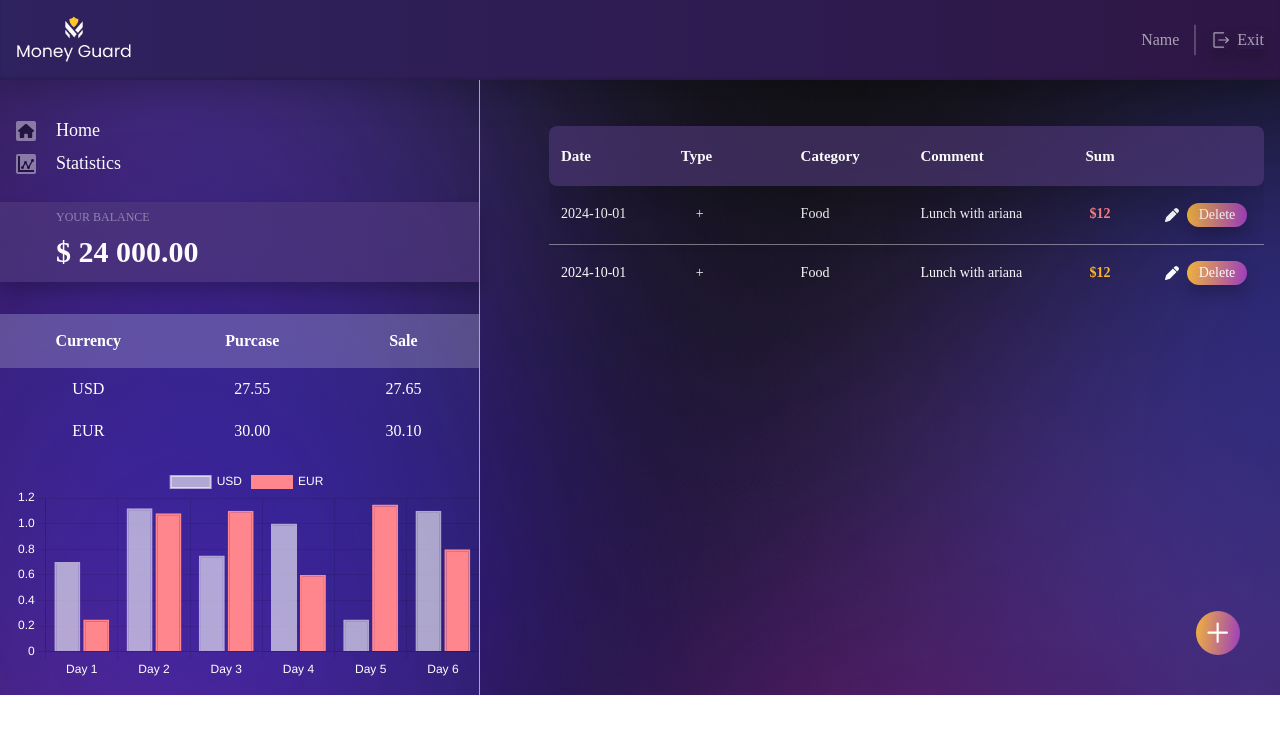
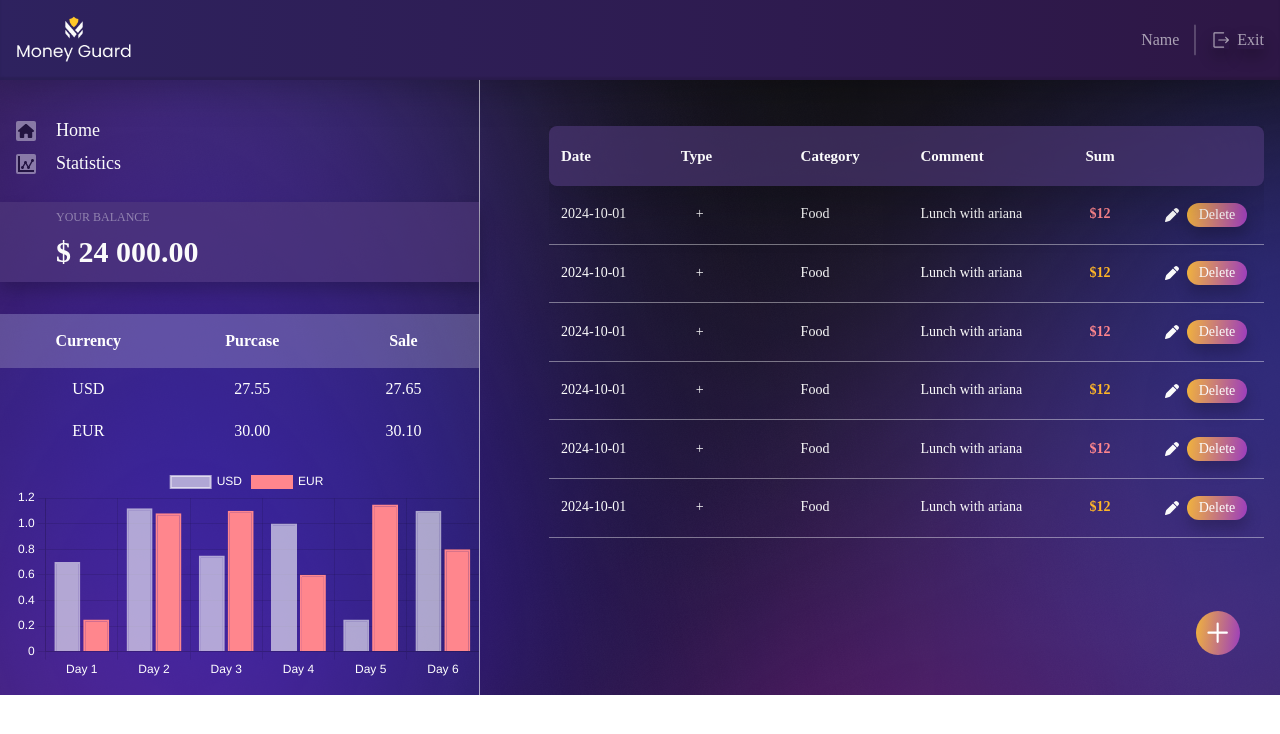
Before and after one commit to Woolfy25/Money-Guard-App, a React (Create React App) app: page / in a window 1280 px wide. Shown: the top 734 px of the page. Built offline with nearby package versions, Linux system fonts and the light colour scheme; the HTML template or start-up script is replaced by a standard one.

Commit message:
updating

```diff
--- a/src/components/Currency/Currency.module.css
+++ b/src/components/Currency/Currency.module.css
@@ -47,7 +47,8 @@
 @media (max-width: 1024px) and (min-width: 769px) {
   .container {
     max-width: none;
-    width: calc(50% - 60px);
+    width: 40%;
+    /* width: calc(50% - 10px); */
     border: none;
     border-bottom-left-radius: 15px;
     border-bottom-right-radius: 15px;
--- a/src/components/Sidebar/Sidebar.module.css
+++ b/src/components/Sidebar/Sidebar.module.css
@@ -101,6 +101,7 @@
   .container {
     max-width: none;
     border: none;
+    width: 60%;
   }
 
   .navigation {
--- a/src/pages/HomePage/HomePage.jsx
+++ b/src/pages/HomePage/HomePage.jsx
@@ -42,6 +42,84 @@ const HomePage = () => {
             </button>
           </div>
         </div>
+        <div className={css.tableRow}>
+          <div className={css.tableCell}>2024-10-01</div>
+          <div className={`${css.tableCell} ${css.type}`}>+</div>
+          <div className={css.tableCell}>Food</div>
+          <div className={css.tableCell}>Lunch with ariana</div>
+          <div className={`${css.tableCell} ${css.sum}`}>$12</div>
+          <div className={css.action}>
+            <FaPen className={css.svg} />
+            <button type="button" className={css.delete}>
+              Delete
+            </button>
+          </div>
+        </div>
+        <div className={css.tableRow}>
+          <div className={css.tableCell}>2024-10-01</div>
+          <div className={`${css.tableCell} ${css.type}`}>+</div>
+          <div className={css.tableCell}>Food</div>
+          <div className={css.tableCell}>Lunch with ariana</div>
+          <div className={`${css.tableCell} ${css.sum}`}>$12</div>
+          <div className={css.action}>
+            <FaPen className={css.svg} />
+            <button type="button" className={css.delete}>
+              Delete
+            </button>
+          </div>
+        </div>
+        <div className={css.tableRow}>
+          <div className={css.tableCell}>2024-10-01</div>
+          <div className={`${css.tableCell} ${css.type}`}>+</div>
+          <div className={css.tableCell}>Food</div>
+          <div className={css.tableCell}>Lunch with ariana</div>
+          <div className={`${css.tableCell} ${css.sum}`}>$12</div>
+          <div className={css.action}>
+            <FaPen className={css.svg} />
+            <button type="button" className={css.delete}>
+              Delete
+            </button>
+          </div>
+        </div>
+        <div className={css.tableRow}>
+          <div className={css.tableCell}>2024-10-01</div>
+          <div className={`${css.tableCell} ${css.type}`}>+</div>
+          <div className={css.tableCell}>Food</div>
+          <div className={css.tableCell}>Lunch with ariana</div>
+          <div className={`${css.tableCell} ${css.sum}`}>$12</div>
+          <div className={css.action}>
+            <FaPen className={css.svg} />
+            <button type="button" className={css.delete}>
+              Delete
+            </button>
+          </div>
+        </div>
+        <div className={css.tableRow}>
+          <div className={css.tableCell}>2024-10-01</div>
+          <div className={`${css.tableCell} ${css.type}`}>+</div>
+          <div className={css.tableCell}>Food</div>
+          <div className={css.tableCell}>Lunch with ariana</div>
+          <div className={`${css.tableCell} ${css.sum}`}>$12</div>
+          <div className={css.action}>
+            <FaPen className={css.svg} />
+            <button type="button" className={css.delete}>
+              Delete
+            </button>
+          </div>
+        </div>
+        <div className={css.tableRow}>
+          <div className={css.tableCell}>2024-10-01</div>
+          <div className={`${css.tableCell} ${css.type}`}>+</div>
+          <div className={css.tableCell}>Food</div>
+          <div className={css.tableCell}>Lunch with ariana</div>
+          <div className={`${css.tableCell} ${css.sum}`}>$12</div>
+          <div className={css.action}>
+            <FaPen className={css.svg} />
+            <button type="button" className={css.delete}>
+              Delete
+            </button>
+          </div>
+        </div>
       </div>
       <button type="button" className={css.addButton}>
         <GoPlus className={css.svgButton} />
--- a/src/pages/HomePage/HomePage.module.css
+++ b/src/pages/HomePage/HomePage.module.css
@@ -18,7 +18,8 @@
   table-layout: fixed;
   font-size: 20px;
   overflow: auto;
-  max-height: 425px;
+  /* max-height: 425px; */
+  height: 425px;
 }
 
 .tableHead,
@@ -164,8 +165,14 @@
   }
 
   .table {
-    max-width: 704px;
+    height: 360px;
+    max-width: none;
     margin: 0;
+    margin: 0px 20px;
     margin-top: 20px;
   }
+
+  .addButton {
+    position: fixed;
+  }
 }
```
